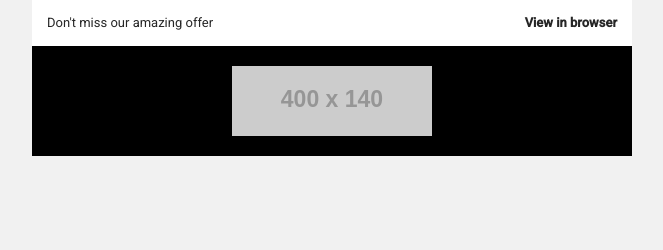
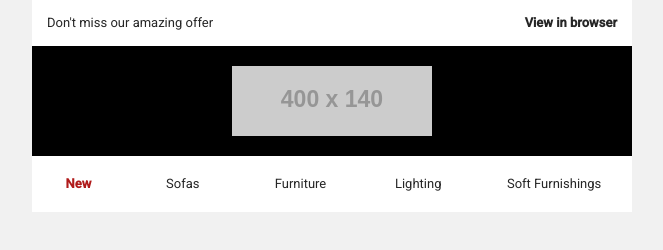
Before and after one commit to SolomanGarcia/html-email-1, a plain HTML site: page index.html in a window 1280 px wide. Shown: the whole page, without its empty margins (308-971 px from the left). Drawn offline with Linux system fonts and the light colour scheme; placeholder pictures from the web are drawn by us.

Commit message:
add menu

```diff
--- a/index.html
+++ b/index.html
@@ -41,11 +41,11 @@
 
           <!-- START PREHEADER -->
           <tr>
-            <td align="center" class="hm" style="padding: 15px 0px;">
+            <td align="center" style="padding: 15px 0px;">
               <table width="95%" border="0" cellpadding="0" cellspacing="0" role="presentation">
                 <tr>
-                  <td align="left" width="50%">Don't miss our amazing offer</td>
-                  <td align="right" width="50%"><a href="https://example.com" target="_blank" style="color: #262626; font-weight: bold; text-decoration: none;">View in browser</a></td>
+                  <td align="left" width="50%" style="font-family: 'Roboto', Arial, Helvetica, sans-serif; font-size: 13px; line-height: 16px; color: #262626;">Don't miss our amazing offer</td>
+                  <td class="hm" align="right" width="50%" style="font-family: 'Roboto', Arial, Helvetica, sans-serif; font-size: 13px; line-height: 16px; color: #262626;"><a href="https://example.com" target="_blank" style="color: #262626; font-weight: bold; text-decoration: none;">View in browser</a></td>
                 </tr>
               </table>
             </td>
@@ -66,6 +66,22 @@
           </tr>
           <!-- END LOGO -->
 
+          <!-- START MENU -->
+          <tr>
+            <td style="padding: 20px 0px;">
+              <table width="100%" border="0" cellpadding="0" cellspacing="0" role="presentation">
+                <tr>
+                  <td align="center" width="40" style="font-family: 'Roboto', Arial, Helvetica, sans-serif; font-size: 13px; line-height: 16px; color: #b01b1b; font-weight: bold;"><a href="https://example.com" target="_blank" style="color:#b01b1b; text-decoration: none;">New</a></td>
+                  <td align="center" width="50" style="font-family: 'Roboto', Arial, Helvetica, sans-serif; font-size: 13px; line-height: 16px; color: #262626;"><a href="https://example.com" target="_blank" style="color:#262626; text-decoration: none;">Sofas</a></td>
+                  <td align="center" width="50" style="font-family: 'Roboto', Arial, Helvetica, sans-serif; font-size: 13px; line-height: 16px; color: #262626;"><a href="https://example.com" target="_blank" style="color:#262626; text-decoration: none;">Furniture</a></td>
+                  <td align="center" width="50" style="font-family: 'Roboto', Arial, Helvetica, sans-serif; font-size: 13px; line-height: 16px; color: #262626;"><a href="https://example.com" target="_blank" style="color:#262626; text-decoration: none;">Lighting</a></td>
+                  <td class="hm" align="center" width="60" style="font-family: 'Roboto', Arial, Helvetica, sans-serif; font-size: 13px; line-height: 16px; color: #262626;"><a href="https://example.com" target="_blank" style="color:#262626; text-decoration: none;">Soft Furnishings</a></td>
+                </tr>
+              </table>
+            </td>
+          </tr>
+          <!-- END MENU -->
+
         </table>
 
         <!-- END EMAIL BODY -->
```
